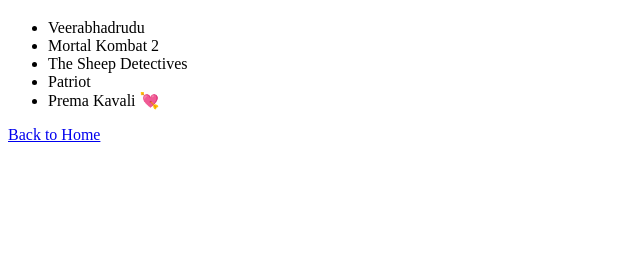
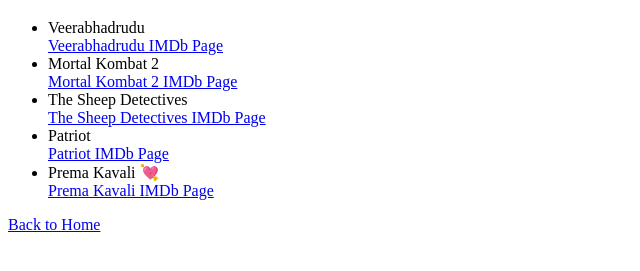
Before and after one commit to nna-aditya/nna-aditya.github.io, a plain HTML site: page movies.html in a window 1280 px wide. Shown: the part 61-332 px from the top of the page, without its empty margins (0-640 px from the left). Drawn offline with Linux system fonts and the light colour scheme.

Commit message:
Added movie links

```diff
--- a/movies.html
+++ b/movies.html
@@ -9,11 +9,11 @@
 <body>
 <h1>My Recently watched Movies</h1>
 <ul>
-    <li>Veerabhadrudu</li>
-    <li>Mortal Kombat 2</li>
-    <li>The Sheep Detectives</li>
-    <li>Patriot</li>
-    <li>Prema Kavali 💘</li>
+    <li>Veerabhadrudu <br> <a href="https://www.imdb.com/title/tt33988385/?ref_=fn_t_1" target="_blank">Veerabhadrudu IMDb Page</a></li>
+    <li>Mortal Kombat 2 <br> <a href="https://www.imdb.com/title/tt17490712/" target="_blank">Mortal Kombat 2 IMDb Page</a></li>
+    <li>The Sheep Detectives <br> <a href="https://www.imdb.com/title/tt32565993/" target="_blank">The Sheep Detectives IMDb Page</a></li>
+    <li>Patriot <br> <a href="https://www.imdb.com/title/tt33412884/" target="_blank">Patriot IMDb Page</a></li>
+    <li>Prema Kavali 💘 <br> <a href="https://www.imdb.com/title/tt1846700/" target="_blank">Prema Kavali IMDb Page</a></li>
 </ul>
 <a href="./index.html">Back to Home</a>
 </body>
```
